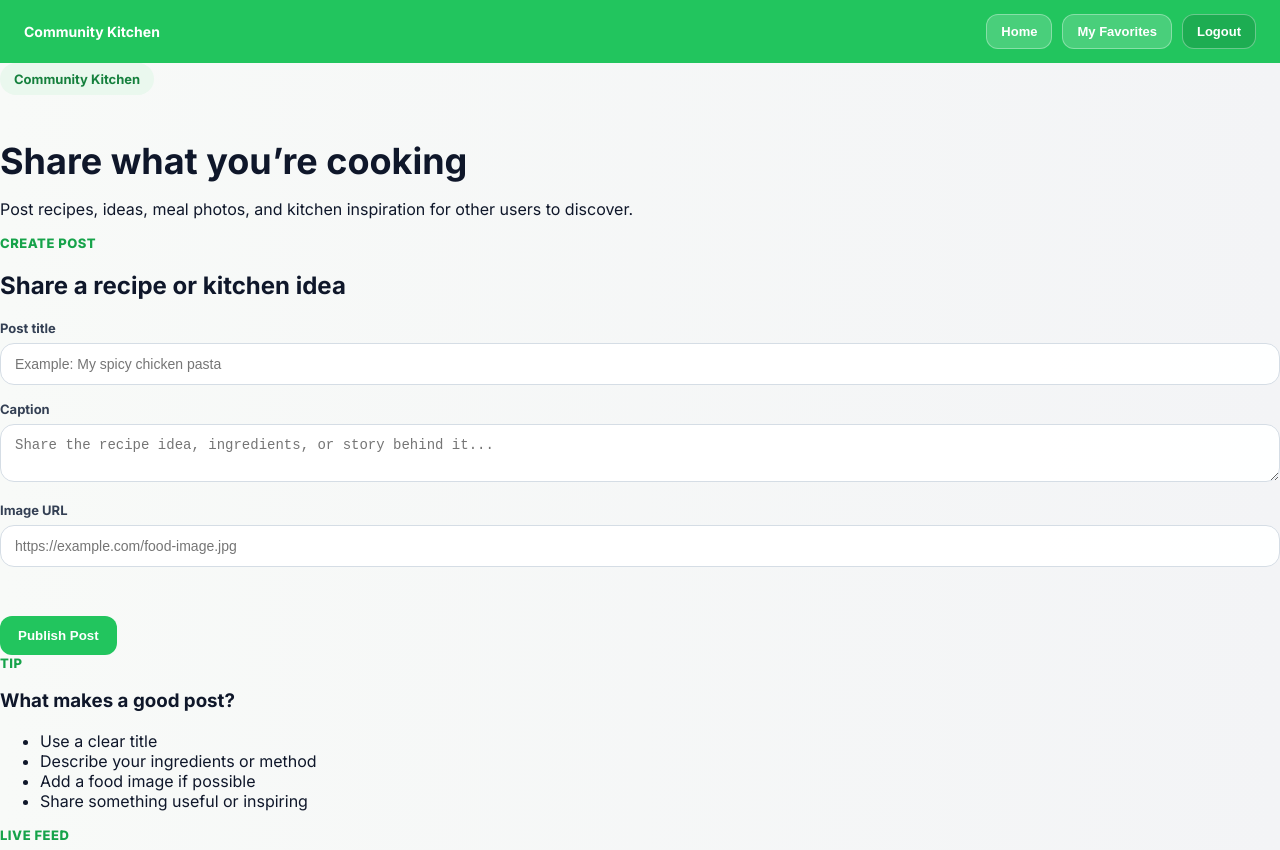
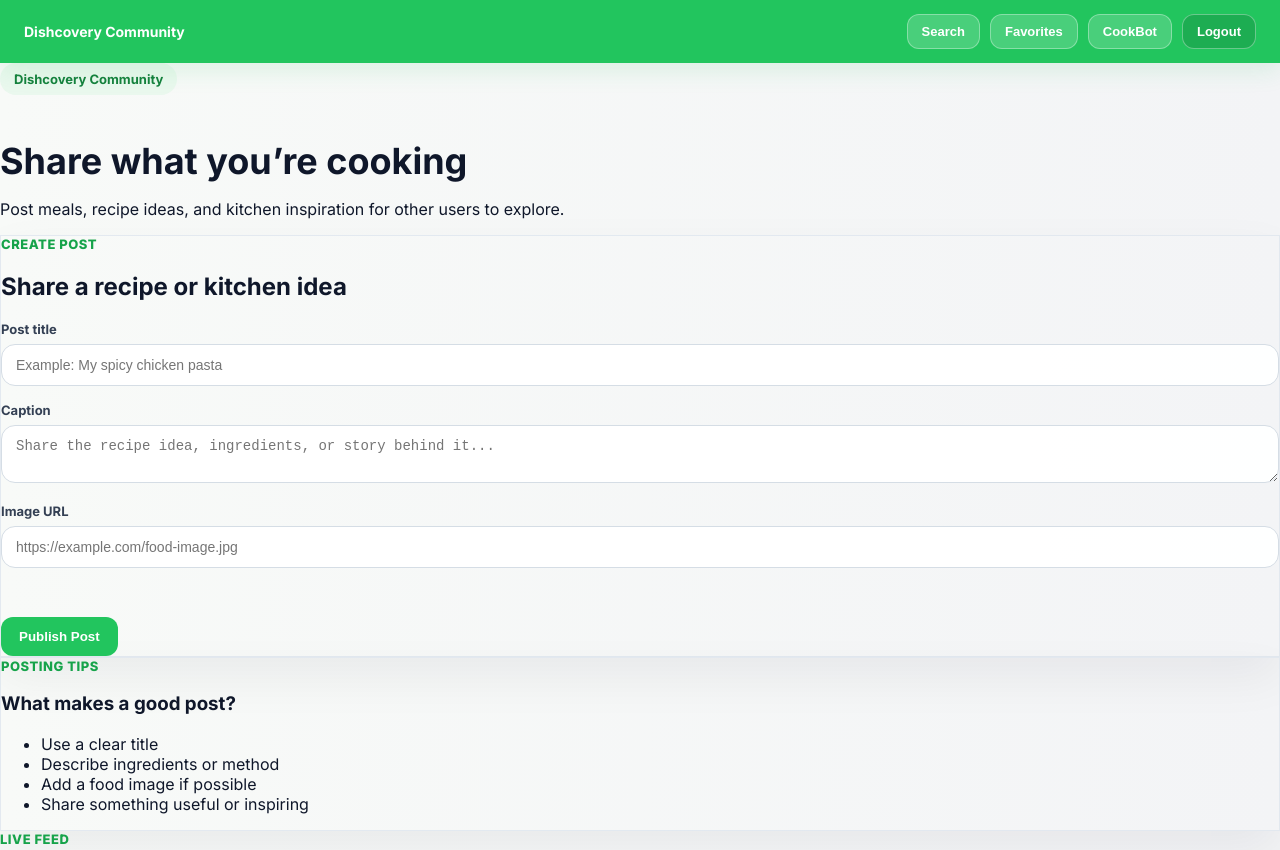
Before and after one commit to Sibinac143/Team-8-Constraint-Based-Cookbook-APP-CSE-3311-002-, a website: page frontend/community.html in a window 1280 px wide. Shown: the top 850 px of the page. Drawn offline with Linux system fonts and the light colour scheme; no server answers.

Commit message:
Update community.html

```diff
--- a/frontend/community.html
+++ b/frontend/community.html
@@ -3,7 +3,7 @@
   <head>
     <meta charset="UTF-8" />
     <meta name="viewport" content="width=device-width, initial-scale=1.0" />
-    <title>Community – Constraint-Based Cookbook</title>
+    <title>Community – Dishcovery</title>
     <link rel="stylesheet" href="styles.css" />
     <link rel="preconnect" href="https://fonts.googleapis.com" />
     <link rel="preconnect" href="https://fonts.gstatic.com" crossorigin />
@@ -13,27 +13,28 @@
     />
   </head>
   <body>
-    <header class="auth-header">
-      <div id="welcomeText">Community Kitchen</div>
+    <header class="auth-header premium-header">
+      <div id="welcomeText">Dishcovery Community</div>
       <div class="auth-header-actions">
-        <button class="auth-header-btn" onclick="window.location.href='index.html'">Home</button>
-        <button class="auth-header-btn" onclick="window.location.href='favorites.html'">My Favorites</button>
+        <button class="auth-header-btn" onclick="window.location.href='index.html'">Search</button>
+        <button class="auth-header-btn" onclick="window.location.href='favorites.html'">Favorites</button>
+        <button class="auth-header-btn" onclick="window.location.href='cookbot.html'">CookBot</button>
         <button class="auth-header-btn logout-btn" onclick="logout()">Logout</button>
       </div>
     </header>
 
     <main class="community-page">
       <section class="community-hero">
-        <p class="community-badge">Community Kitchen</p>
+        <p class="community-badge">Dishcovery Community</p>
         <h1>Share what you’re cooking</h1>
         <p class="community-subtitle">
-          Post recipes, ideas, meal photos, and kitchen inspiration for other users to discover.
+          Post meals, recipe ideas, and kitchen inspiration for other users to explore.
         </p>
       </section>
 
       <section class="community-layout">
         <aside class="community-sidebar">
-          <div class="community-card create-post-card">
+          <div class="community-card create-post-card premium-surface">
             <div class="card-heading">
               <p class="card-eyebrow">Create Post</p>
               <h2>Share a recipe or kitchen idea</h2>
@@ -67,12 +68,12 @@
             <button class="community-primary-btn" onclick="createPost()">Publish Post</button>
           </div>
 
-          <div class="community-card community-tip-card">
-            <p class="card-eyebrow">Tip</p>
+          <div class="community-card community-tip-card premium-surface">
+            <p class="card-eyebrow">Posting Tips</p>
             <h3>What makes a good post?</h3>
             <ul class="community-tip-list">
               <li>Use a clear title</li>
-              <li>Describe your ingredients or method</li>
+              <li>Describe ingredients or method</li>
               <li>Add a food image if possible</li>
               <li>Share something useful or inspiring</li>
             </ul>
```
